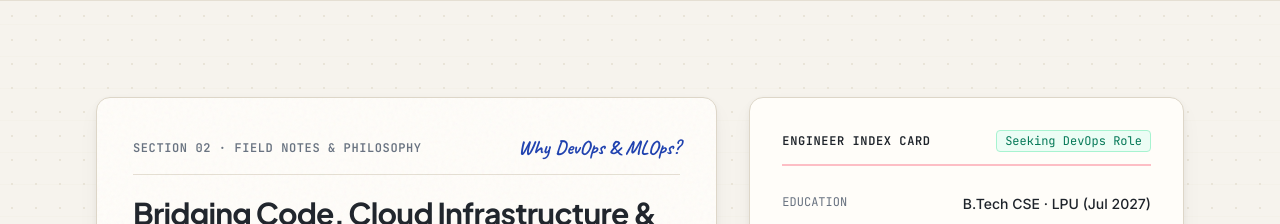
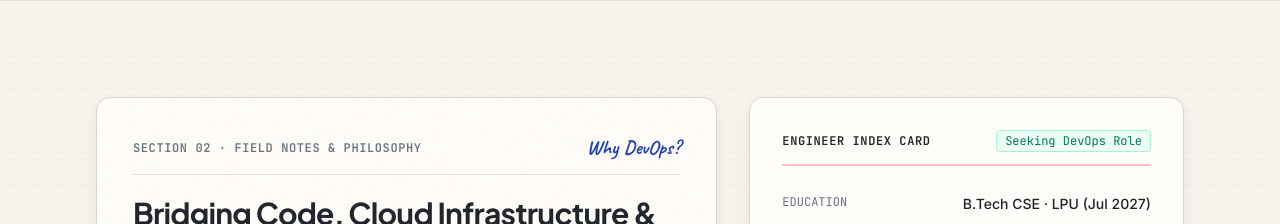
Before and after one commit to sonalkrmehta/sonalkrmehta.github.io, a plain HTML site: page index.html in a window 1280 px wide. Shown: the part 2420-2644 px from the top of the page. Drawn offline with nearby package versions, Linux system fonts and the light colour scheme.

Commit message:
Update section title section

```diff
--- a/index.html
+++ b/index.html
@@ -592,7 +592,7 @@
         <div class="lg:col-span-7 notebook-card p-6 sm:p-9 paper-grain">
           <div class="flex items-center justify-between border-b border-[#E5DFD3] pb-3 mb-5">
             <span class="font-mono text-xs font-semibold uppercase tracking-wider text-ink-muted">SECTION 02 · FIELD NOTES &amp; PHILOSOPHY</span>
-            <span class="font-hand text-xl font-bold text-blue-800">Why DevOps &amp; MLOps?</span>
+            <span class="font-hand text-xl font-bold text-blue-800">Why DevOps?</span>
           </div>
 
           <h2 class="font-display font-bold text-2xl sm:text-3xl text-ink tracking-tight mb-4">
```
